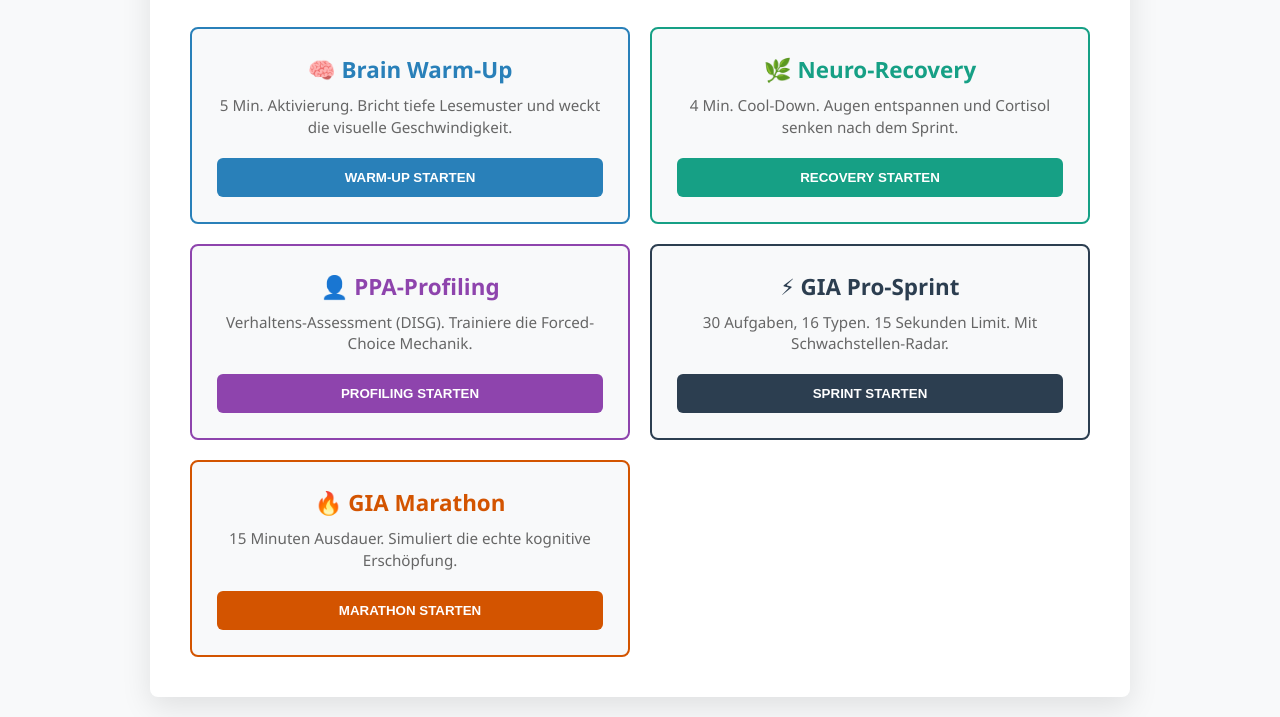
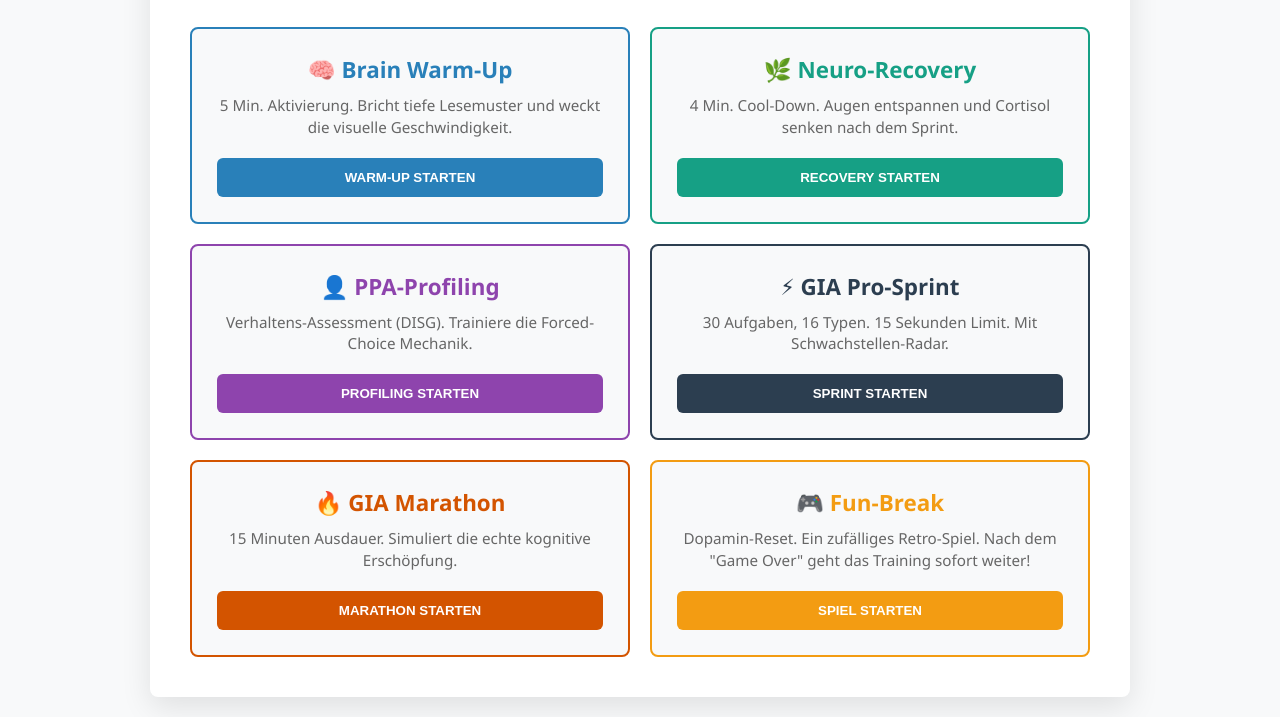
Before and after one commit to smartarts-live/TNG, a plain HTML site: page index.html in a window 1280 px wide. Shown: the part 180-897 px from the top of the page. Drawn offline with Linux system fonts and the light colour scheme.

Commit message:
Update index.html

```diff
--- a/index.html
+++ b/index.html
@@ -242,6 +242,13 @@
                     <h3>🔥 GIA Marathon</h3>
                     <p>15 Minuten Ausdauer. Simuliert die echte kognitive Erschöpfung.</p>
                     <button class="dash-btn">MARATHON STARTEN</button>
+                </div>
+                <div class="dash-card" style="border-color: #F39C12;" onclick="window.location.href='games.html'">
+                    <div>
+                        <h3 style="color: #F39C12;">🎮 Fun-Break</h3>
+                        <p>Dopamin-Reset. Ein zufälliges Retro-Spiel. Nach dem "Game Over" geht das Training sofort weiter!</p>
+                    </div>
+                    <button class="dash-btn" style="background: #F39C12; width: 100%;">SPIEL STARTEN</button>
                 </div>
             </div>
         </div>
```
